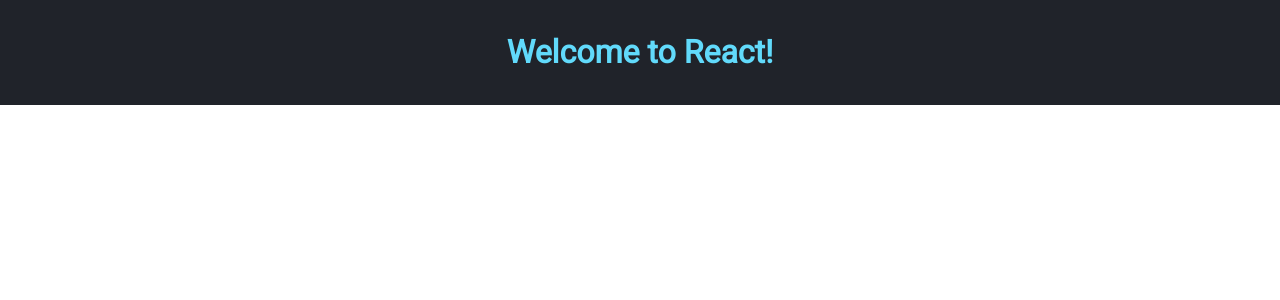
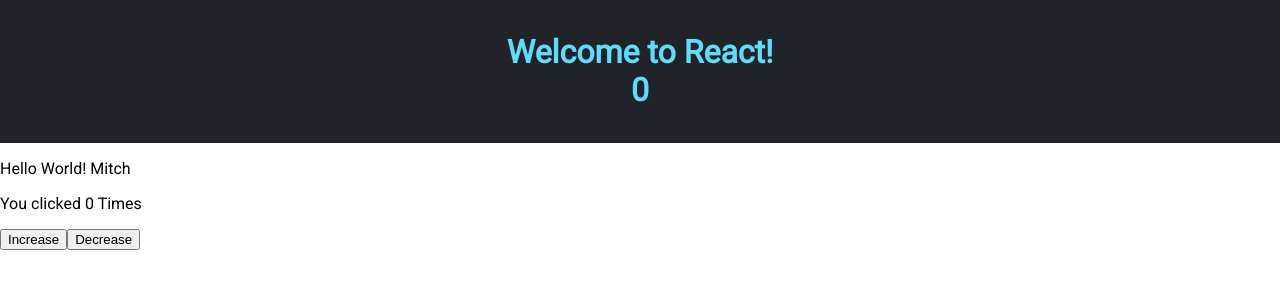
Before and after one commit to mludk92/React-server-client, a React (Create React App) app: page / in a window 1280 px wide. Shown: the top 300 px of the page. Built offline with nearby package versions, Linux system fonts and the light colour scheme.

Commit message:
set up basic react increase decrease function

```diff
--- a/src/components/App/App.jsx
+++ b/src/components/App/App.jsx
@@ -1,16 +1,36 @@
 // Source in our stylesheet
 import './App.css';
+// useState updates DOM when a variable changes
+import {useState} from 'react'
+
+
 
 function App () {
   // Our functions and variables will go here
-
+let firstName = 'Mitch'
+//     name    function     default val
+const [counter,setCounter] = useState(0)
+//funtion to increase click counter
+let increaseClickCounter = () =>{
+  //counter += 1 do not modify state directly
+  setCounter(counter + 1)
+  console.log(counter)
+}
+let decreaseClickCounter = () => {
+  setCounter(counter - 1)
+}
   return (
     // This looks like HTML but is really JSX
     <div>
       <header>
-        <h1>Welcome to React!</h1>
+        <h1>Welcome to React! <br/>{counter}</h1>
       </header>
+      <p>Hello World! {firstName}</p>
+      <p>You clicked {counter} Times</p>
+      <button onClick={increaseClickCounter}>Increase</button>
+      <button onClick={decreaseClickCounter}>Decrease</button>
     </div>
+
   );
 }
 
```
Also changed, not shown: 1 other file (tests, documents, lock files or other folders).
